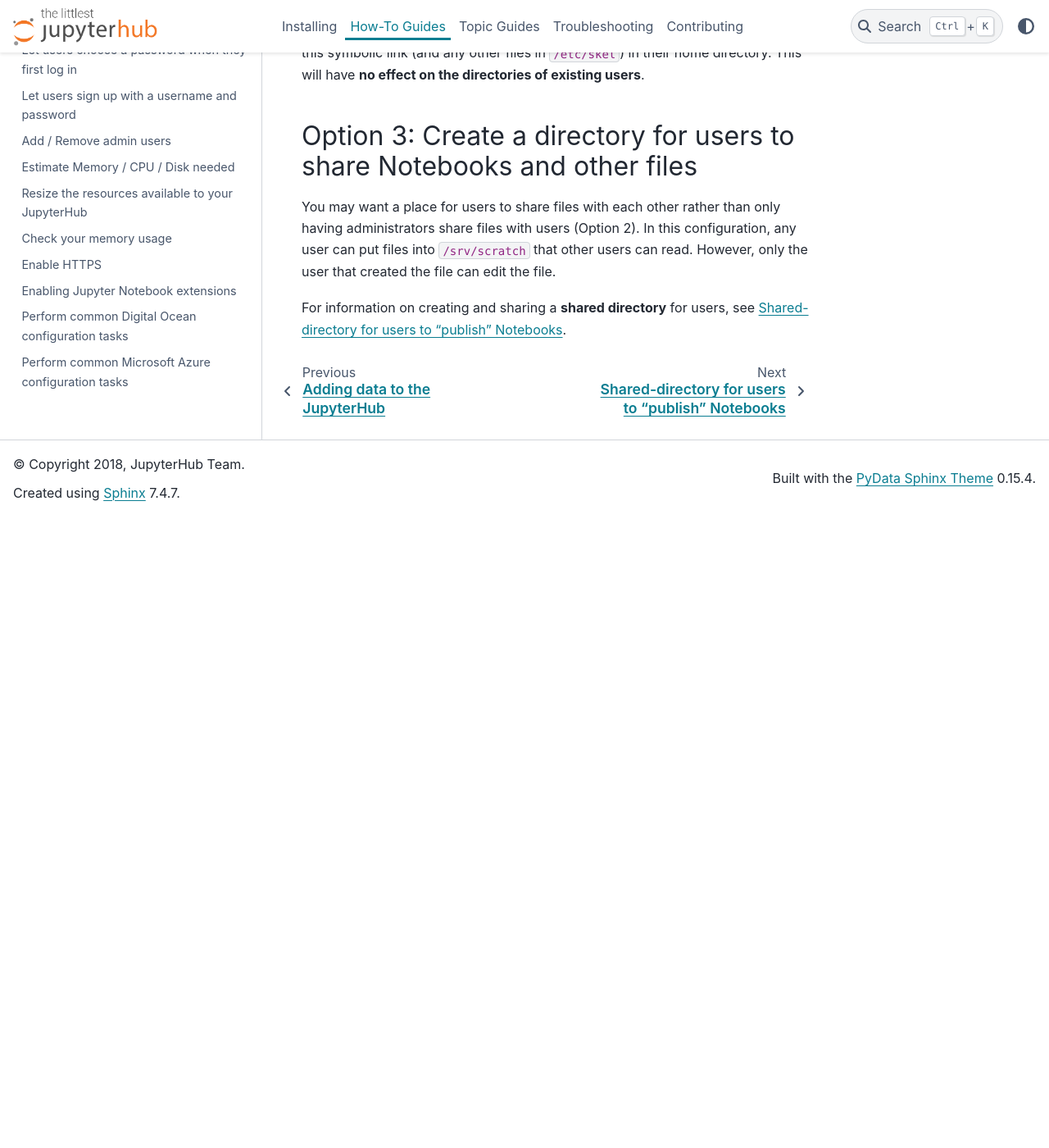
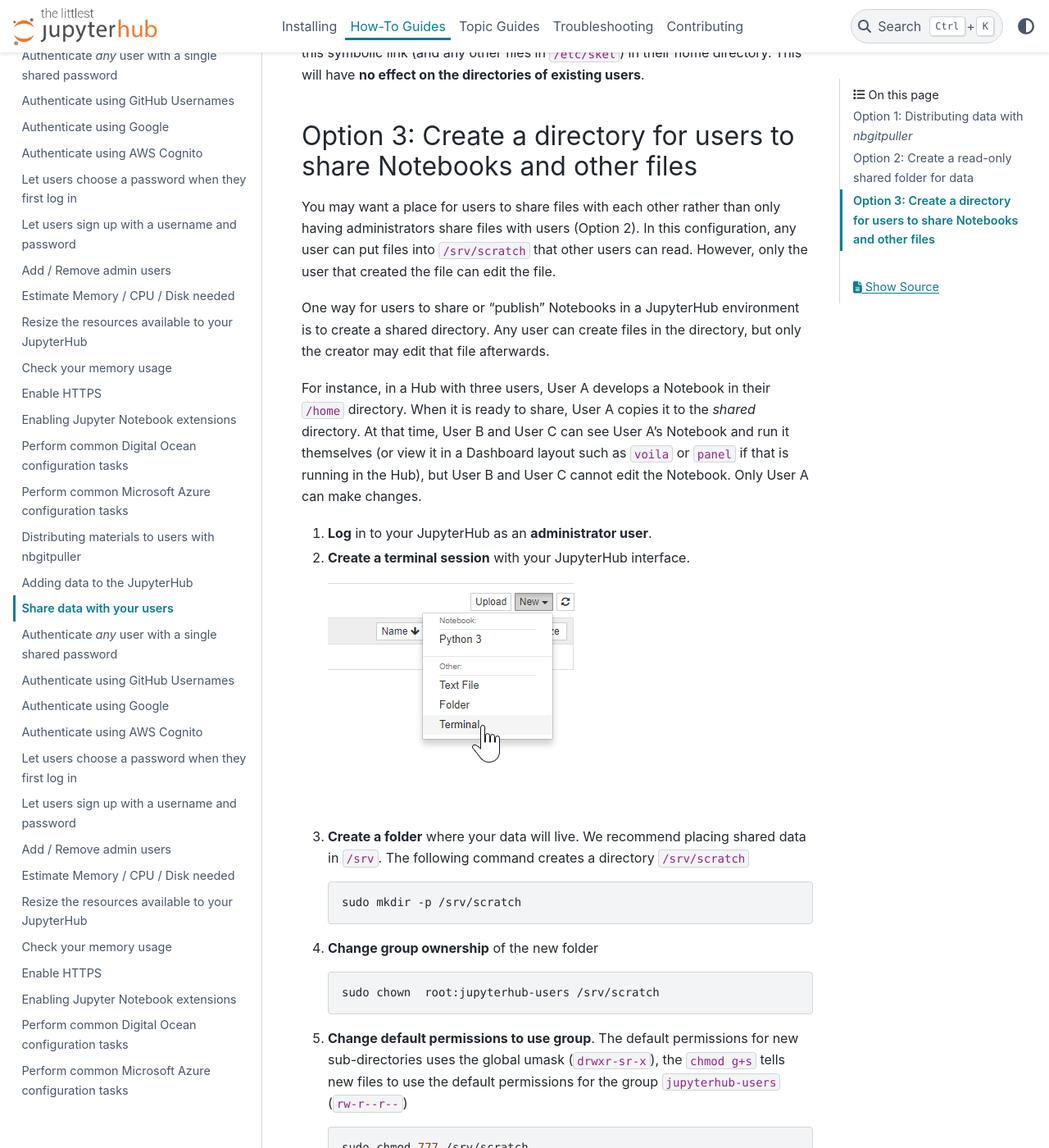
Before and after one commit to jupyterhub/the-littlest-jupyterhub, a Sphinx documentation site: the page built from docs/howto/content/share-data.rst, in a window 1280 px wide and 1400 px high, scrolled down 2076 px. Shown: the whole window at 82% size. Built offline with Sphinx 7.4.7 and the PyData theme 0.15.4, drawn with Linux system fonts in a browser that asks for light colours; pages that are not in the unit, such as notebooks, are missing from menus; before the commit the page ends 2706 px from its top, so only the background shows below that; some of the changed text lies outside the part shown.

Commit message:
Move shared-directory to how to share data section
Co-authored-by: kafonek <kafonek@gmail.com>

```diff
--- a/docs/howto/content/share-data.rst
+++ b/docs/howto/content/share-data.rst
@@ -85,7 +85,55 @@
 You may want a place for users to share files with each other rather than
 only having administrators share files with users (Option 2).  In this
 configuration, any user can put files into ``/srv/scratch`` that other users
-can read.  However, only the user that created the file can edit the file.
+can read. However, only the user that created the file can edit the file.
 
-For information on creating and sharing a **shared directory** for users, see
-:ref:`howto/content/shared-directory`.
+One way for users to share or "publish" Notebooks in a JupyterHub environment
+is to create a shared directory. Any user can create files in the directory,
+but only the creator may edit that file afterwards.
+
+For instance, in a Hub with three users, User A develops a Notebook in their
+``/home`` directory. When it is ready to share, User A copies it to the
+`shared` directory. At that time, User B and User C can see User A's
+Notebook and run it themselves (or view it in a Dashboard layout
+such as ``voila`` or ``panel`` if that is running in the Hub), but User B
+and User C cannot edit the Notebook. Only User A can make changes.
+
+#. **Log** in to your JupyterHub as an **administrator user**.
+
+#. **Create a terminal session** with your JupyterHub interface.
+
+   .. image:: ../../images/notebook/new-terminal-button.png
+      :alt: New terminal button.
+
+#. **Create a folder** where your data will live. We recommend placing shared
+   data in ``/srv``.  The following command creates a directory ``/srv/scratch``
+
+   .. code-block:: bash
+
+      sudo mkdir -p /srv/scratch
+
+#. **Change group ownership** of the new folder
+
+   .. code-block:: bash
+
+      sudo chown  root:jupyterhub-users /srv/scratch
+
+#. **Change default permissions to use group**.  The default permissions for new
+   sub-directories uses the global umask (``drwxr-sr-x``), the ``chmod g+s`` tells
+   new files to use the default permissions for the group ``jupyterhub-users``
+   (``rw-r--r--``)
+
+   .. code-block:: bash
+
+      sudo chmod 777 /srv/scratch
+      sudo chmod g+s /srv/scratch
+
+#. **Create a symbolic link** to the scratch folder in users home directories
+
+   .. code-block:: bash
+
+      sudo ln -s /srv/scratch /etc/skel/scratch
+
+.. note::
+   The TLJH Plugin at https://github.com/kafonek/tljh-shared-directory installs ``voila`` and sets up the directories as specified above.
+   Include ``--plugin git+https://github.com/kafonek/tljh-shared-directory`` in your deployment startup script to install it.
--- a/docs/howto/index.rst
+++ b/docs/howto/index.rst
@@ -7,7 +7,6 @@
    content/nbgitpuller
    content/add-data
    content/share-data
-   content/shared-directory
    env/user-environment
    env/notebook-interfaces
    env/server-resources
@@ -37,7 +36,6 @@
    content/nbgitpuller
    content/add-data
    content/share-data
-   content/shared-directory
 
 The user environment
 --------------------
```
Also changed, not shown: docs/howto/content/shared-directory.rst (deleted, +0 -61 lines).
